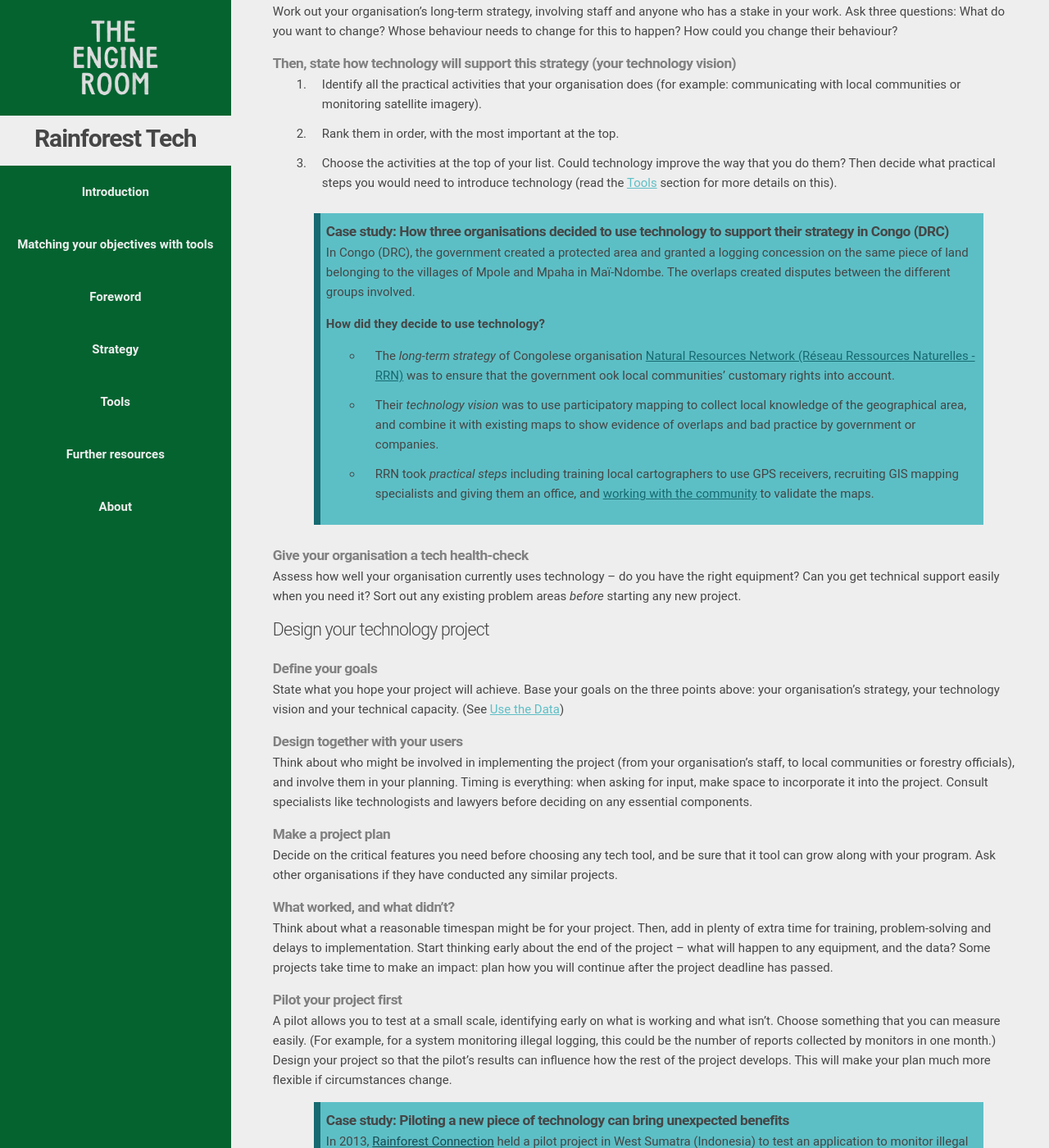
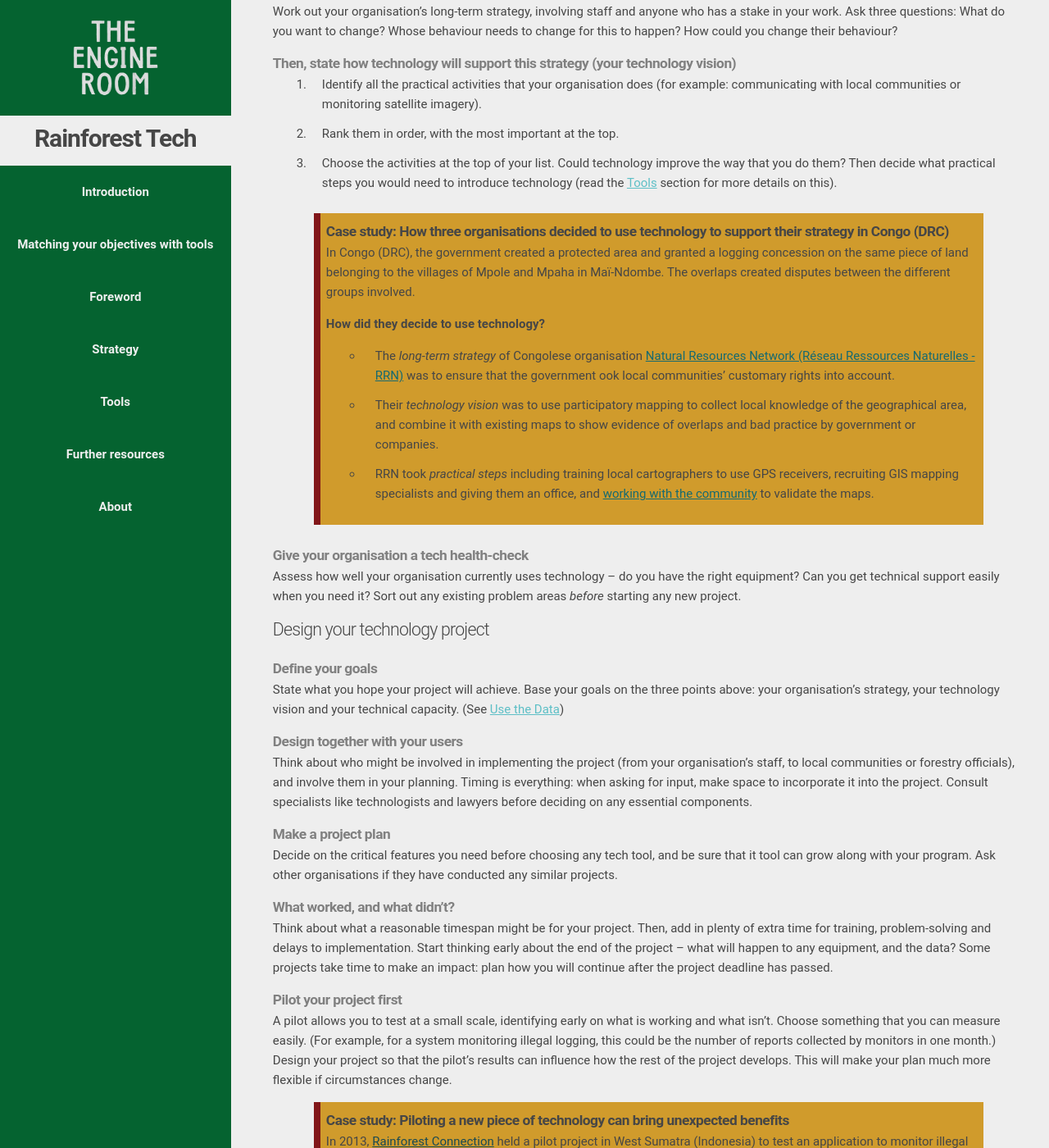
Before and after one commit to the-engine-room/library, a Jekyll site: the page built from _books/rainforest-tech.md, in a window 1280 px wide and 1400 px high, scrolled down 4846 px. Shown: the whole window at 82% size. Built offline with Jekyll 4.4.1, drawn with Linux system fonts in a browser that asks for light colours; comment, search, counter and statistics services are not loaded.

Commit message:
Revised colors of blockquotes on Rainforest Tech-related pages.

```diff
--- a/_books/rainforest-tech.md
+++ b/_books/rainforest-tech.md
@@ -207,7 +207,7 @@ Before starting, assess the situation and document what you find. This will give
 
 Then, think about your project’s potential effect on that situation, and how you can measure any changes. Decide when and how often to track progress using these measurements.
 
-<blockquote style="background: #166A70; border-left: 8px solid #5DBFC6;">
+<blockquote style="background: #811619; border-left: 8px solid #d09b2c;">
 	<h5 style="color:white">Responsible data box: Planning to use data responsibly</h5>
 	<p style="color:white">Almost every project involves dealing with data in some way, even sending emails or using a spreadsheet. Failing to manage this data carefully can put your organisation and the people you work with at risk. Data leaks might lead to violence, open data might help land speculators, and hardware might be tracked to target activists. A risk assessment is an essential part of a project plan that helps you prepare for the unexpected.</p>
 	<ul style="color:white">
@@ -291,7 +291,7 @@ Don’t spend money on technology unless you’re certain that you need to. For
 
 **Internet connection:** Be realistic about what you can achieve with a weak internet connection – it will slow progress and increase costs. Consider modifying project websites to work in low bandwidth or choose tools that work offline. [Aptivate](http://www.aptivate.org/webguidelines/Home.html) has a guide to designing websites that work better in poor internet connections, and [Engage Media](http://www.engagemedia.org/help/how-to-compress-video) provides advice on compressing files that work better in low-bandwidth areas.
 
-<blockquote style="background: #166A70; border-left: 8px solid #5DBFC6;">
+<blockquote style="background: #811619; border-left: 8px solid #d09b2c;">
 	<p style="color:white"><b>Don’t rely only a company to store your data online:</b> For example, millions of photos hosted on the <a href="http://www.dailydot.com/technology/twitpic-twitter-acquisition/" style="color:white">Twitpic</a> service were at risk of deletion in 2014 when the company closed down, while in 2011, thousands of videos hosted on the South African site MyVideo were <a href="http://www.archiveteam.org/index.php?title=Deathwatch" style="color:white">lost</a> because the service lacked back-ups and servers hadn’t been properly <a href="http://www.engagemedia.org/Members/toysatellite/files/secure-my-video-guide-pdf" style="color:white">maintained</a>.</p>
 </blockquote>
 
@@ -306,7 +306,7 @@ To start with, **create a methodology** (an explanation of how you have collecte
 	<p><a href="https://www.facebook.com/brimassarawak" style="color:#166A70">Borneo Resources Institute (Brimas)</a> trains communities in Sarawak (Malaysia) to map their own communities using GPS, plotting indigenous territories, land use and areas with natural resources. The government and private sector companies initially dismissed Brimas as not being knowledgeable enough. However, law courts recognised the quality of the data collected during cases to prove indigenous ownership of land, improving Brimas’ reputation for accuracy. Malaysia’s Land and Survey Department now uses Brimas’ maps to validate their own products.</p>
 </blockquote>
 
-<blockquote style="background: #166A70; border-left: 8px solid #5DBFC6;">
+<blockquote style="background: #811619; border-left: 8px solid #d09b2c;">
 	<h5 style="color:white">Responsible data box: Know when *not* to collect data</h5>
 	<p style="color:white">To reduce risks, only collect the minimum amount of data that you need to carry out your project (see <a href="http://forestcompass.org/how/resources/data-sharing-community-based-forest-monitoring-lessons-guyana" style="color:white">this example</a>). Think back to your risk assessment (see <a href="#planning" style="color:white">Planning</a> section) and collect sensitive data in a more secure way<a href="https://responsibledata.io/resources/handbook/chapters/chapter-02a-getting-data.html" style="color:white">(1)</a> <a href="https://www.accessnow.org/help" style="color:white">(2)</a>if necessary.</p>
 	<p style="color:white"><b>Informed consent</b></p>
@@ -359,7 +359,7 @@ There are many techniques for finding meaning in data. These include straightfor
 
 Communicating what your data shows is one of the most important parts of a project – if you do it well, you can grab your audience’s attention and encourage them to act. There are many free or cheap tools that can help you make data visual - see Tactical Technology’s [Visualising Advocacy](https://visualisingadvocacy.org/resources/visualisationtools) project for examples based on your needs.
 
-<blockquote style="background: #166A70; border-left: 8px solid #5DBFC6;">
+<blockquote style="background: #811619; border-left: 8px solid #d09b2c;">
 	<h5 style="color:white">Responsible data box: Look after your data</h5>
 		<br>
 	<p style="color:white"><b>How will you store your data within your organisation?</b></p>
@@ -473,7 +473,7 @@ Create targets that you want your campaign to achieve and track progress against
 
 Technology tools can improve advocacy campaigns in a number of ways, from monitoring campaigns, to managing data, to visualizing data for powerful presentations. For suggestions on using technology to track media attention, user engagement or project implementation, see this [guide](https://www.theengineroom.org/diy-for-me). The [Visualising Advocacy](https://visualisingadvocacy.org) gives many more examples of things that you can do with your data.
 
-<blockquote style="background: #166A70; border-left: 8px solid #5DBFC6;">
+<blockquote style="background: #811619; border-left: 8px solid #d09b2c;">
 	<h5 style="color:white">Responsible data box: Publishing data responsibly</h5>
 	<p style="color:white">If you use an external online service to visualise or present your data, remember the risks. Once you have uploaded your data, you can’t always know whether the company can access it or will provide it to other people, or what would happen if that service went out of business. If you do decide to upload data to them, try not to  include data that could put people at risk.</p>
 </blockquote>
--- a/styles/themes.scss
+++ b/styles/themes.scss
@@ -2,4 +2,16 @@ body.rainforest {
 	nav {
 		background-color: #056330;
 	}
+
+
+	blockquote {
+    padding-top: 10px;
+    padding-right: 10px;
+    background: #d09b2c;
+    border-left: 8px solid #811619;
+    padding-bottom: 1px;
+    margin-left: 50px;
+    padding-left: 7px;
 }
+
+}
```
Also changed, not shown: styles/layout.scss (+0 -12 lines).
